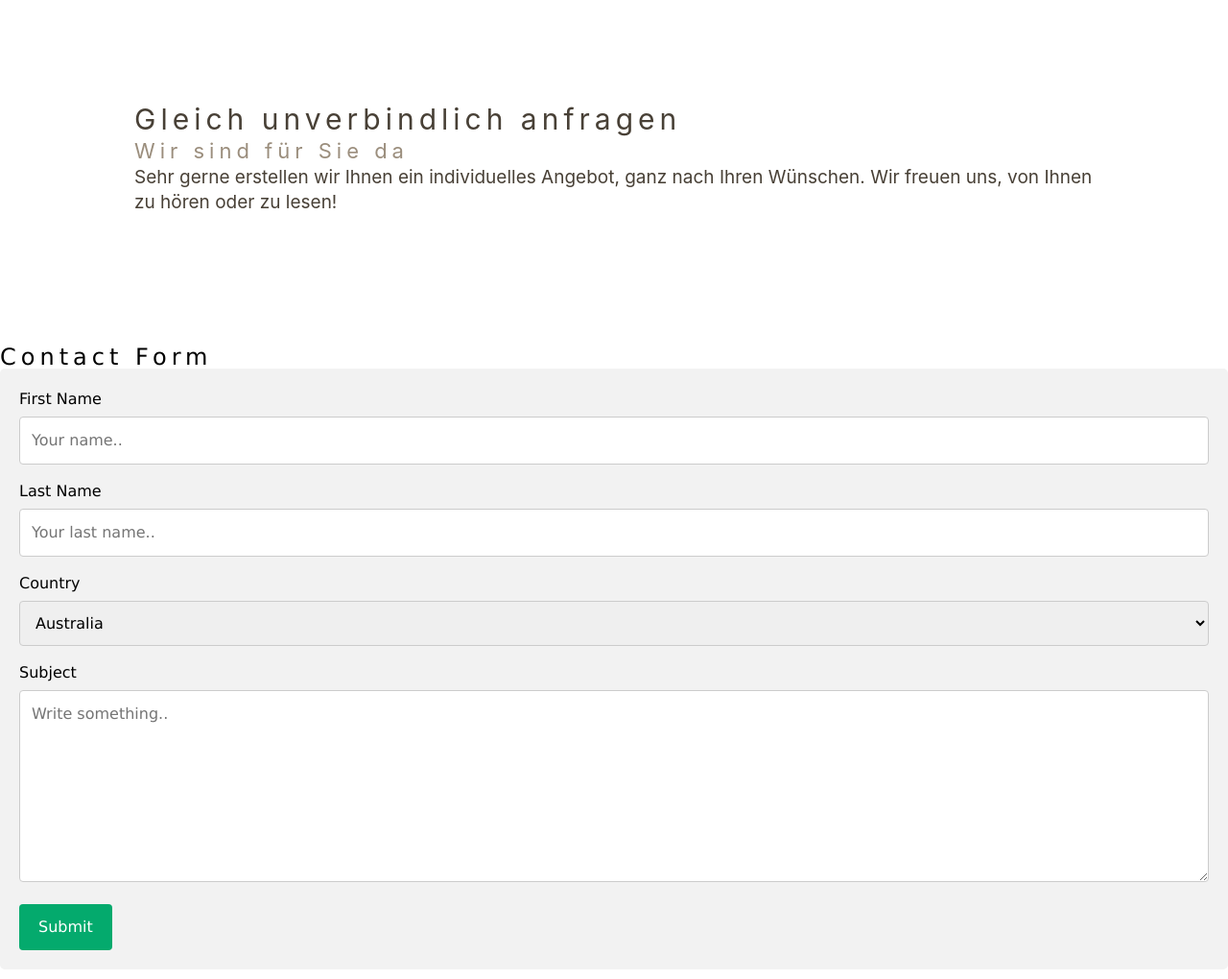
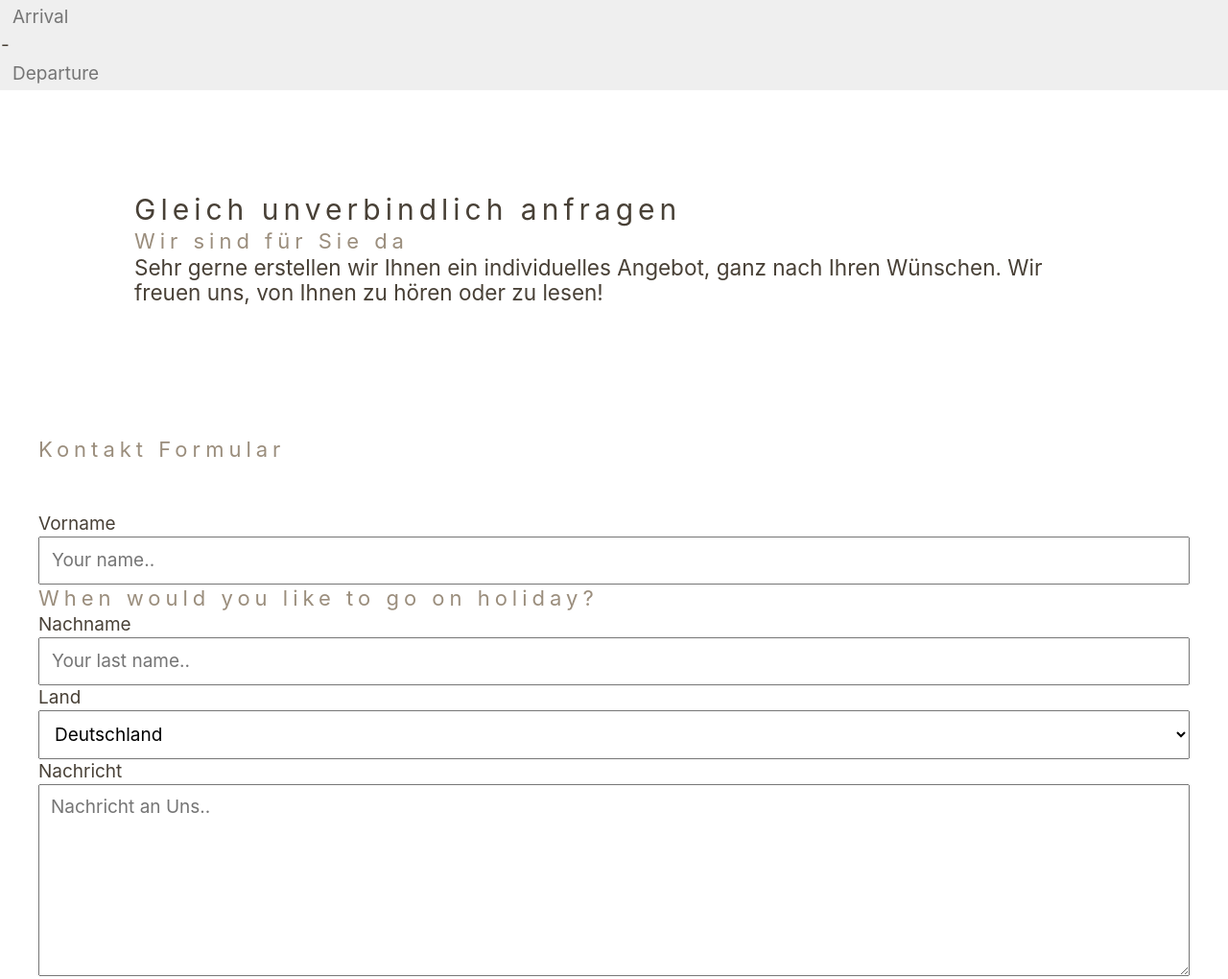
Before and after one commit to dav-kar-projects/WebpageHausKarbon.github.io, a plain HTML site: page anfrage.html in a window 1280 px wide. Shown: the top 1020 px of the page at 96% size. Drawn offline with Linux system fonts and the light colour scheme.

```diff
--- a/anfrage.html
+++ b/anfrage.html
@@ -7,6 +7,14 @@
 <link rel="stylesheet" href="styles.css">
 </head>
 <body>
+  <div class="calendar-range form__date-block hf-invalid">
+    <input type="text" id="Form.Arrival" class="calendar-arrival form__date-control flatpickr-input hf-validated hf-invalid hf-user-invalid" required="required" placeholder="Arrival" data-val="" data-val-required="The Arrival field is required." name="Form.Arrival"  aria-invalid="true"> -
+    <input type="text" class="calendar-  form__date-control" required="required" placeholder="Departure" data-val="" data-val-required="The Departure field is required." id="Form_Departure" name="Form.Departure"  data-fp-omit="">
+     <label for="Form.Arrival">
+
+     </label>
+    </div>
+
     <div class="page-slide page-content page-content__nomarginbottom animate-in js-animate" data-slide="content">
         <div class="container">
             <div class="page-content__container">
@@ -20,25 +28,27 @@
             </div>
         </div>
     </div>
-<h3>Contact Form</h3>
+<h2 class="container_anfrage" class="h2">Kontakt Formular</h2>
 
 <div class="container_anfrage">
   <form action="/action_page.php">
-    <label for="fname">First Name</label>
+    <label for="fname">Vorname</label>
     <input type="text" id="fname" name="firstname" placeholder="Your name..">
+    <h2 class="form__title"> When would you like to go on holiday?  </h2>
 
-    <label for="lname">Last Name</label>
+
+    <label for="lname">Nachname</label>
     <input type="text" id="lname" name="lastname" placeholder="Your last name..">
 
-    <label for="country">Country</label>
+    <label for="country">Land</label>
     <select id="country" name="country">
-      <option value="australia">Australia</option>
-      <option value="canada">Canada</option>
-      <option value="usa">USA</option>
+      <option value="australia">Deutschland</option>
+      <option value="canada">Italia</option>
+      <option value="usa">Österreich</option>
     </select>
 
-    <label for="subject">Subject</label>
-    <textarea id="subject" name="subject" placeholder="Write something.." style="height:200px"></textarea>
+    <label for="subject">Nachricht</label>
+    <textarea id="subject" name="subject" placeholder="Nachricht an Uns.." style="height:200px"></textarea>
 
     <input type="submit" value="Submit">
   </form>
--- a/styles.css
+++ b/styles.css
@@ -2710,16 +2710,16 @@ select,
 textarea {
     width: 100%;
     padding: 12px;
-    border: 1px solid #ccc;
-    border-radius: 4px;
-    box-sizing: border-box;
-    margin-top: 6px;
-    margin-bottom: 16px;
-    resize: vertical;
+    /* border: 1px solid #ccc; */
+    /* border-radius: 4px; */
+    /* box-sizing: border-box; */
+    /* margin-top: 6px; */
+    /* margin-bottom: 16px; */
+    /* resize: vertical; */
 }
 
 input[type=submit] {
-    background-color: #04AA6D;
+    background-color:#9b8e7d;
     color: white;
     padding: 12px 20px;
     border: none;
@@ -2728,11 +2728,92 @@ input[type=submit] {
 }
 
 input[type=submit]:hover {
-    background-color: #45a049;
+    background-color:#6a5539;
 }
 
 .container_anfrage {
     border-radius: 5px;
-    background-color: #f2f2f2;
-    padding: 20px;
-}
+    padding-left: 40px;
+    padding-right: 40px;
+    margin-bottom: 50px;
+    font-style: inherit;
+
+
+}
+
+
+
+
+
+
+.calendar-range input {
+    z-index: 1;
+}
+.form__date-control {
+    border: none;
+    /* max-width: none; */
+    height: 1.7368421053em;
+    /* vertical-align: top; */
+    width: 5.2631578947em;
+    padding: 0 .2631578947em;
+    background: none;
+}
+button, input {
+    overflow: visible;
+}
+button, input, select, textarea {
+    font-family: inherit;
+    /* font-size: 100%; */
+    line-height: 1.15;
+    margin: 0;
+}
+
+
+
+
+
+.form__date-block {
+    position: relative;
+    /* display: inline-block; */
+    /* width: auto; */
+    /* padding: .2631578947em .5263157895em .2631578947em .2631578947em; */
+    /* line-height: 1.8421052632; */
+    color: #484036;
+    background-color: #efefef;
+    /* background-image: none; */
+    border: 1px solid #efefef;
+    -webkit-box-sizing: border-box;
+    -moz-box-sizing: border-box;
+    box-sizing: border-box;
+}
+.form {
+    font-size: 19px;
+}
+body {
+    font-family: "Josefin Sans",-apple-system,BlinkMacSystemFont,"Segoe UI",Roboto,"Helvetica Neue",Arial,sans-serif;
+    line-height: 26px;
+    color: #484036;
+    background-color: #fff;
+}
+html {
+    -moz-box-sizing: border-box;
+    -webkit-box-sizing: border-box;
+    box-sizing: border-box;
+    font-size: 1em;
+    font-size: 1.1875em;
+    -webkit-tap-highlight-color: rgba(0,0,0,0);
+}
+html {
+    line-height: 1.15;
+    -webkit-text-size-adjust: 100%;
+}
+*, *:before, *:after {
+    -moz-box-sizing: inherit;
+    -webkit-box-sizing: inherit;
+    box-sizing: inherit;
+}
+*, *:before, *:after {
+    -moz-box-sizing: inherit;
+    -webkit-box-sizing: inherit;
+    box-sizing: inherit;
+}
```
